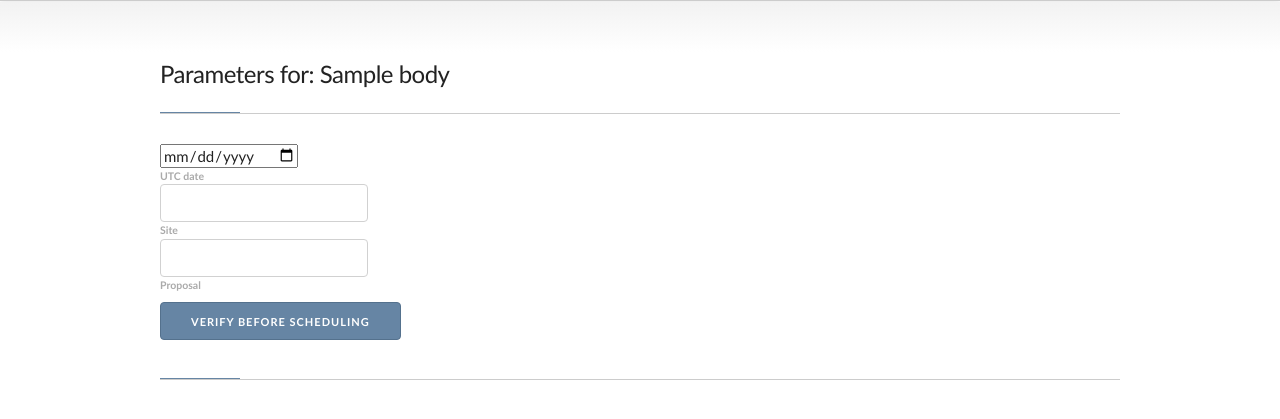
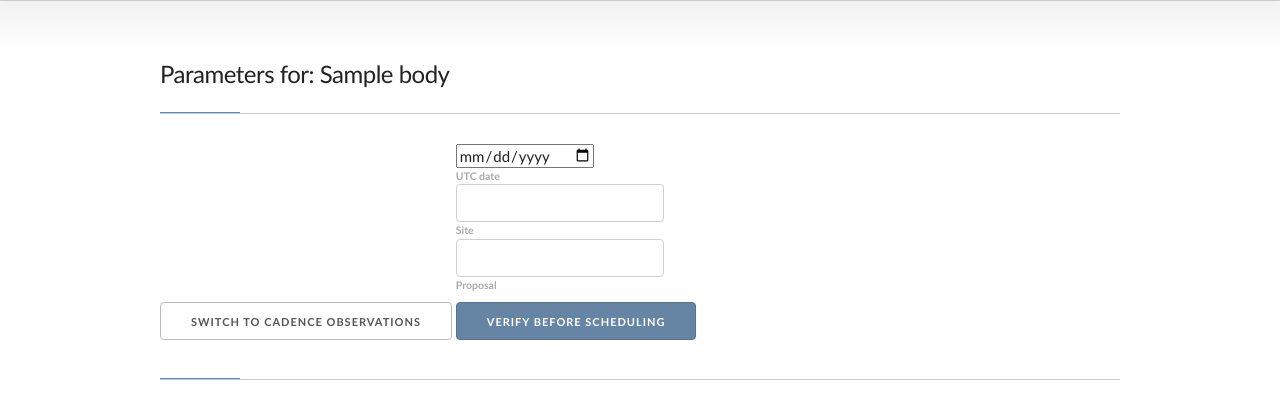
Before and after one commit to LCOGT/neoexchange, a Django app: template neoexchange/core/templates/core/schedule.html in a window 1280 px wide. Shown: the part 187-606 px from the top of the page. Run offline with Django 3.2, Linux system fonts and the light colour scheme; the template is opened without the code that fills it: most values are stand-ins (such as "Sample title", 1, 10 or a date in 2020); form fields are guessed from the names that the template uses; some libraries are stand-ins or nearby versions.

Commit message:
Adding cadence observations

```diff
--- a/neoexchange/core/templates/core/schedule.html
+++ b/neoexchange/core/templates/core/schedule.html
@@ -3,6 +3,19 @@
 
 {% block bodyclass %}page{% endblock %}
 
+{% block script-content %}
+<script type="text/javascript">
+  $(document).ready(function(){
+    $('#cadence-switch').hide();
+    $('#cadence_request').hide();
+    $('a.mode-switch').click(function(event){
+      $('.mode-switch').toggle();
+      $('.mode-container').toggle();
+    });
+
+  });
+</script>
+{% endblock %}
 
 {% block extramenu %}
     <div class="headingleft">
@@ -16,10 +29,12 @@
             {% if body.id  and form %}
             <h5 class="section-title">Parameters for: {{body.current_name}}</h5>
             <div class="section-title">
+              <a class="button mode-switch" href="#" id="single-switch">Switch to cadence observations</a>
+              <a class="button mode-switch" href="#" id="cadence-switch">Switch to single observation</a>
             <form action="{% url 'schedule-body' body.id %}" method="POST" style="display:inline-block;">
             {% csrf_token %}
-            <div class="row">
-              <div class="inline-fields">
+            <div class="row" id="single_request">
+              <div class="inline-fields mode-container">
                 <div class="compact-field">
                 {{ form.utc_date }}<label for="id_utc_date">UTC date</label>
                 </div>
@@ -30,6 +45,27 @@
                   {{ form.proposal_code }}<label for="id_proposal_code">Proposal</label>
                 </div>
               </div>
+
+                <div class="inline-fields mode-container" id="cadence_request">
+                  <div class="compact-field">
+                  <input type="text" /><label for="id_utc_date">UTC Start date</label>
+                  </div>
+                  <div class="compact-field">
+                  <input type="text" /><label for="id_utc_date">UTC End date</label>
+                  </div>
+                  <div class="compact-field">
+                  <input type="text" /><label for="id_utc_date">Jitter (hours)</label>
+                  </div>
+                  <div class="compact-field">
+                  <input type="text" /><label for="id_utc_date">Period (hours)</label>
+                  </div>
+                  <div class="compact-field">
+                  {{ form.site_code }}<label for="id_site_code">Site</label>
+                  </div>
+                  <div class="compact-field">
+                    {{ form.proposal_code }}<label for="id_proposal_code">Proposal</label>
+                  </div>
+                </div>
 
             {% for key, error in form.errors.items %}
                 <div class="messages error">
```
